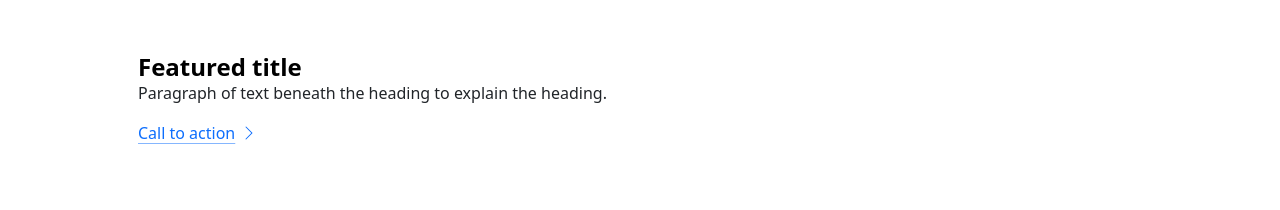
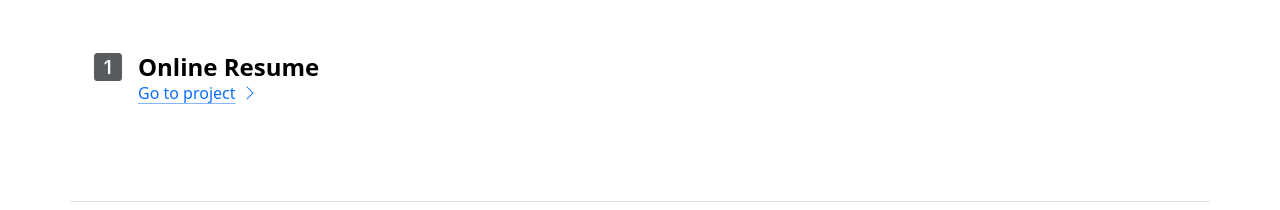
Before and after one commit to UmbraAdMortem/Portfolio, a plain HTML site: page index.html in a window 1280 px wide. Shown: the part 590-800 px from the top of the page. Drawn offline with nearby package versions, Linux system fonts and the light colour scheme.

Commit message:
Finished capstone section

```diff
--- a/index.html
+++ b/index.html
@@ -116,14 +116,21 @@
             <!-- <div class="row row-cols-1 row-cols-sm-2 row-cols-md-3 row-cols-lg-4 g-4 py-5"> -->
             <div class="row row-cols-1 row-cols-sm-1 row-cols-md-1 row-cols-lg-1 g-4 py-5">
                 <div class="col d-flex align-items-start">
-                    <svg class="bi text-body-secondary flex-shrink-0 me-3" width="1.75em" height="1.75em">
-                        <use xlink:href="#bootstrap"></use>
-                    </svg>
+                    <!-- <svg xmlns="http://www.w3.org/2000/svg" width="1.75em" height="1.75em" fill="currentColor" class="bi bi-0-square-fill text-body-secondary flex-shrink-0" viewBox="0 0 16 16">
+                        <path d="M8 4.951c-1.008 0-1.629 1.09-1.629 2.895v.31c0 1.81.627 2.895 1.629 2.895s1.623-1.09 1.623-2.895v-.31c0-1.8-.621-2.895-1.623-2.895Z"/>
+                        <path d="M2 0a2 2 0 0 0-2 2v12a2 2 0 0 0 2 2h12a2 2 0 0 0 2-2V2a2 2 0 0 0-2-2H2Zm5.988 12.158c-1.851 0-2.941-1.57-2.941-3.99V7.84c0-2.408 1.101-3.996 2.965-3.996 1.857 0 2.935 1.57 2.935 3.996v.328c0 2.408-1.101 3.99-2.959 3.99Z"/>
+                      </svg> -->
+                      <!-- <svg xmlns="http://www.w3.org/2000/svg" width="1.75em" height="1.75em" fill="currentColor" class="bi bi-0-square-fill text-body-secondary flex-shrink-0" viewBox="0 0 16 16">
+                        <path d="M8 4.951c-1.008 0-1.629 1.09-1.629 2.895v.31c0 1.81.627 2.895 1.629 2.895s1.623-1.09 1.623-2.895v-.31c0-1.8-.621-2.895-1.623-2.895Z"/>
+                        <path d="M2 0a2 2 0 0 0-2 2v12a2 2 0 0 0 2 2h12a2 2 0 0 0 2-2V2a2 2 0 0 0-2-2H2Zm5.988 12.158c-1.851 0-2.941-1.57-2.941-3.99V7.84c0-2.408 1.101-3.996 2.965-3.996 1.857 0 2.935 1.57 2.935 3.996v.328c0 2.408-1.101 3.99-2.959 3.99Z"/>
+                      </svg> -->
+                      <svg xmlns="http://www.w3.org/2000/svg" width="1.75em" height="1.75em" fill="currentColor" class="bi bi-1-square-fill text-body-secondary flex-shrink-0 me-3" viewBox="0 0 16 16">
+                        <path d="M2 0a2 2 0 0 0-2 2v12a2 2 0 0 0 2 2h12a2 2 0 0 0 2-2V2a2 2 0 0 0-2-2H2Zm7.283 4.002V12H7.971V5.338h-.065L6.072 6.656V5.385l1.899-1.383h1.312Z"/>
+                      </svg>
                     <div>
-                        <h3 class="fw-bold mb-0 fs-4 text-body-emphasis">Featured title</h3>
-                        <p>Paragraph of text beneath the heading to explain the heading.</p>
-                        <a href="#" class="icon-link">
-                            Call to action
+                        <h3 class="fw-bold mb-0 fs-4 text-body-emphasis">Online Resume</h3>
+                        <a href="./assets/archive/capstone-001/index.html" class="icon-link">
+                            Go to project
                             <svg class="bi bi-chevron-right" xmlns="http://www.w3.org/2000/svg" width="16" height="16" fill="currentColor" class="bi bi-chevron-right" viewBox="0 0 16 16">
                                 <path fill-rule="evenodd" d="M4.646 1.646a.5.5 0 0 1 .708 0l6 6a.5.5 0 0 1 0 .708l-6 6a.5.5 0 0 1-.708-.708L10.293 8 4.646 2.354a.5.5 0 0 1 0-.708z"/>
                               </svg>
```
